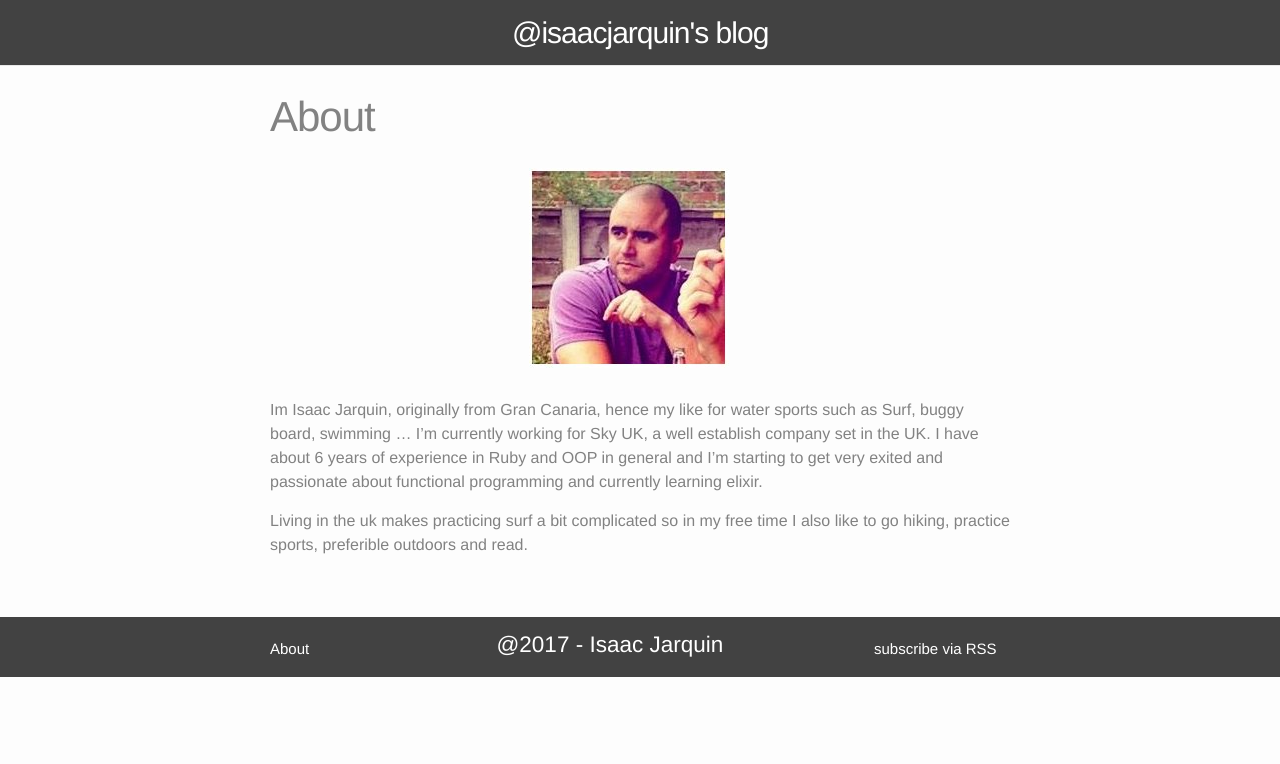
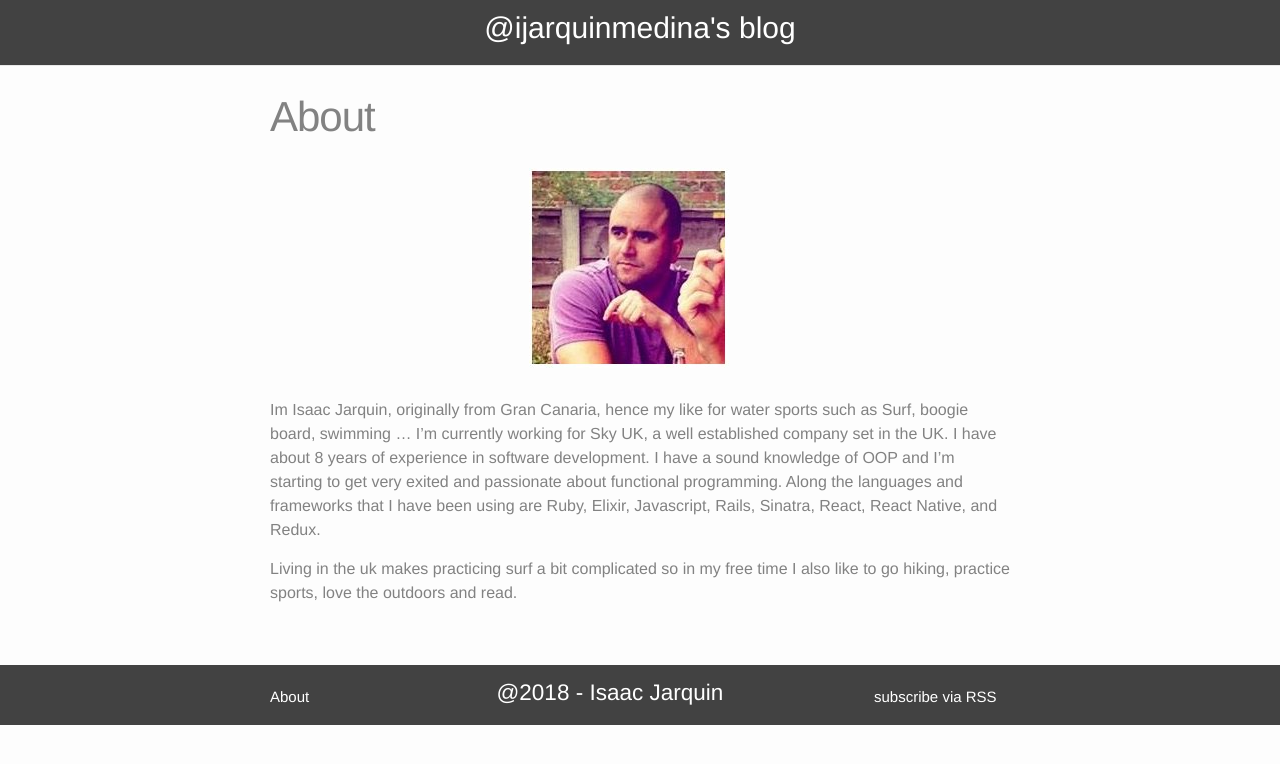
Before and after one commit to isaacjarquin/isaacjarquin.github.io, a Jekyll site: the page built from about.md, in a window 1280 px wide. Shown: the top 764 px of the page. Built offline with Jekyll 4.4.1, drawn with Linux system fonts in a browser that asks for light colours.

Commit message:
Fix header and correct some copy changes.

```diff
--- a/_config.yml
+++ b/_config.yml
@@ -6,7 +6,7 @@
 # 'jekyll serve'. If you change this file, please restart the server process.
 
 # Site settings
-title: "@isaacjarquin's blog"
+title: "@ijarquinmedina's blog"
 email: isaacjarquin@gmail.com
 description: > # this means to ignore newlines until "baseurl:"
   Series of posts about software engineering and best practices. We will talk about OOP, functional programming and Agile best practices.
--- a/_includes/footer.html
+++ b/_includes/footer.html
@@ -6,7 +6,7 @@
       </div>
 
       <div class="footer-col footer-col-2">
-        <h2>@2017 - Isaac Jarquin</h2>
+        <h2>@2018 - Isaac Jarquin</h2>
       </div>
 
       <div class="footer-col footer-col-3">
--- a/_sass/_layout.scss
+++ b/_sass/_layout.scss
@@ -10,17 +10,17 @@
     // Positioning context for the mobile navigation icon
     position: relative;
     min-height: 60px;
+
+    .wrapper {
+      text-align: center;
+    }
 }
 
 .site-title {
     font-size: 30px;
     font-weight: 300;
-    line-height: 56px;
-    letter-spacing: -1px;
     margin-bottom: 0;
-    float: left;
-    position: absolute; /* or absolute */
-    left: 40%;
+    position: relative;; /* or absolute */
     color: white;
 
     &,
--- a/about.md
+++ b/about.md
@@ -4,6 +4,6 @@
 permalink: /about/
 ---
 
-Im Isaac Jarquin, originally from Gran Canaria, hence my like for water sports such as Surf, buggy board, swimming ... I'm currently working for Sky UK, a well establish company set in the UK. I have about 6 years of experience in Ruby and OOP in general and I'm starting to get very exited and passionate about functional programming and currently learning elixir.
+Im Isaac Jarquin, originally from Gran Canaria, hence my like for water sports such as Surf, boogie board, swimming ... I'm currently working for Sky UK, a well established company set in the UK. I have about 8 years of experience in software development. I have a sound knowledge of OOP and I'm starting to get very exited and passionate about functional programming. Along the languages and frameworks that I have been using are Ruby, Elixir, Javascript, Rails, Sinatra, React, React Native, and Redux.
 
-Living in the uk makes practicing surf a bit complicated so in my free time I also like to go hiking, practice sports, preferible outdoors and read.
+Living in the uk makes practicing surf a bit complicated so in my free time I also like to go hiking, practice sports, love the outdoors and read.
```
